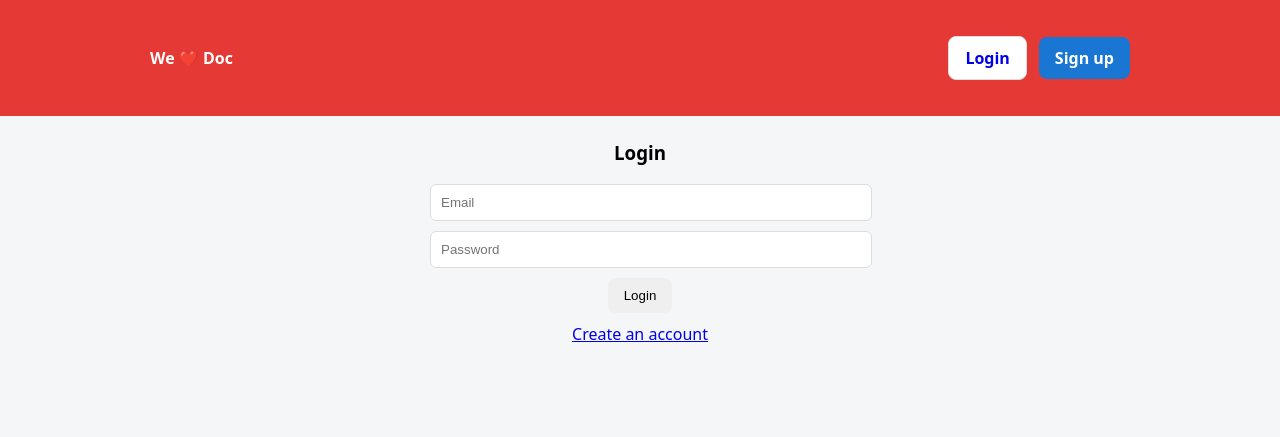
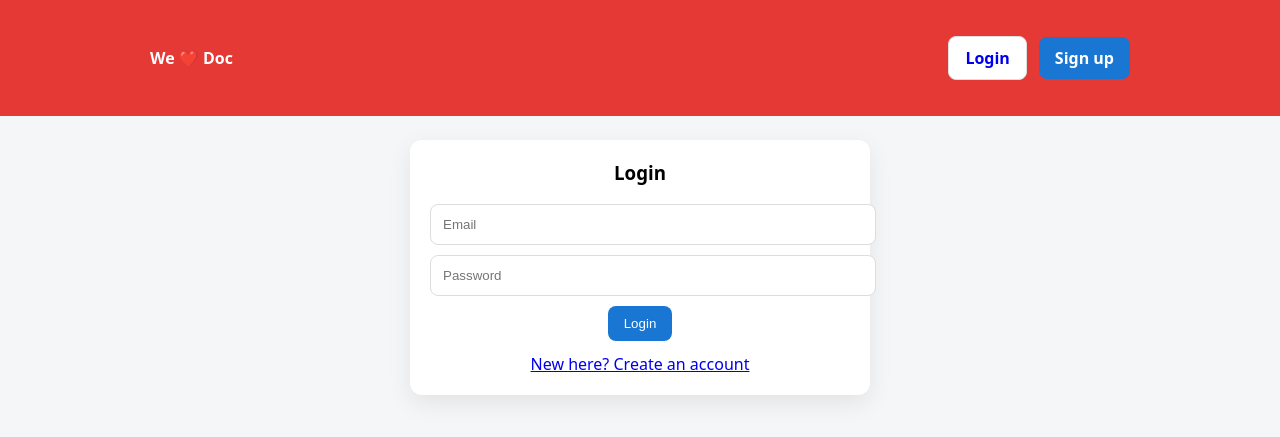
Before and after one commit to ajaysinghrajput9370/WeLoveDoc, a Python web app: template templates/login.html in a window 1280 px wide. Shown: the top 437 px of the page. Run offline with Jinja, Linux system fonts and the light colour scheme; the template is opened without the code that fills it, so the values that code supplies are empty.

Commit message:
Update login.html

```diff
--- a/templates/login.html
+++ b/templates/login.html
@@ -1,20 +1,20 @@
 {% extends "base.html" %}
 {% block content %}
-<div class="container" style="max-width:420px;">
-  <h3 style="text-align:center;">Login</h3>
+<div class="card" style="max-width:420px;margin:auto">
+  <h3 style="margin-top:0;text-align:center">Login</h3>
   <form method="post">
     <div style="margin-bottom:10px">
-      <input name="email" placeholder="Email" required style="width:100%;padding:10px;border-radius:6px;border:1px solid #ddd" />
+      <input name="email" type="email" placeholder="Email" required>
     </div>
     <div style="margin-bottom:10px">
-      <input type="password" name="password" placeholder="Password" required style="width:100%;padding:10px;border-radius:6px;border:1px solid #ddd" />
+      <input name="password" type="password" placeholder="Password" required>
     </div>
     <div style="text-align:center">
-      <button class="btn signup-btn" type="submit">Login</button>
+      <button class="btn btn-primary" type="submit">Login</button>
     </div>
   </form>
-  <p style="text-align:center;margin-top:10px;">
-    <a href="{{ url_for('signup') }}">Create an account</a>
-  </p>
+  <div style="text-align:center;margin-top:12px">
+    <a href="{{ url_for('signup') }}">New here? Create an account</a>
+  </div>
 </div>
 {% endblock %}
```
